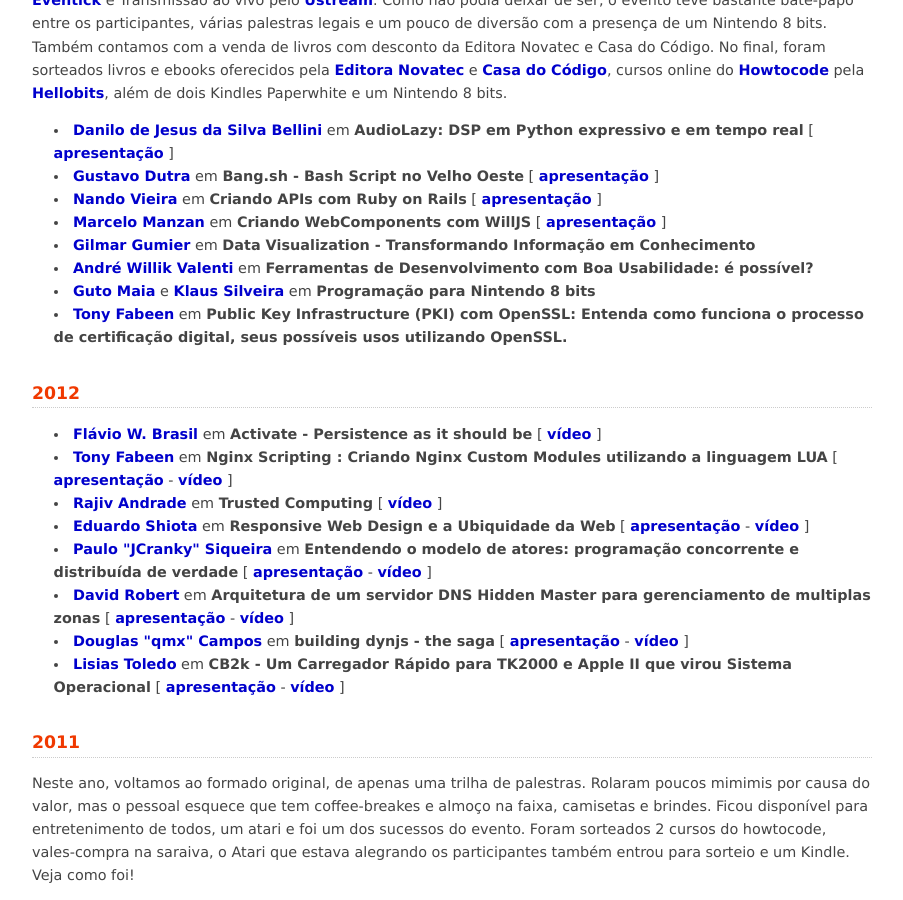
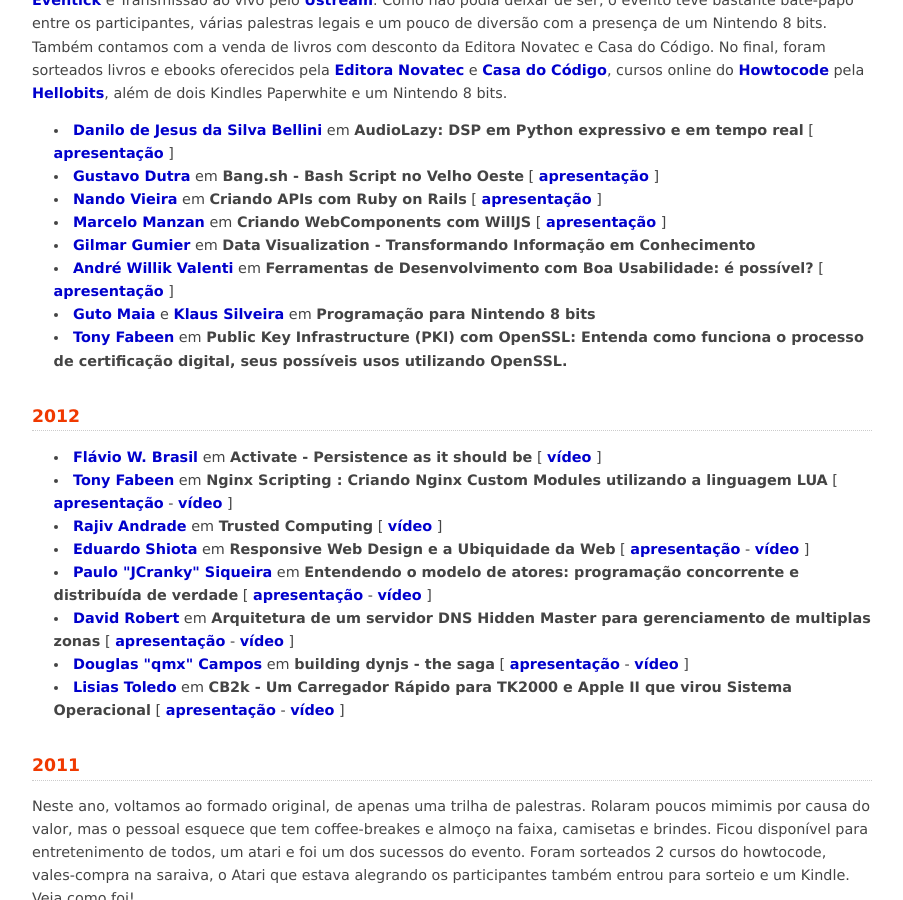
Before and after one commit to devinsampa/devinsampa.github.io, a Jekyll site: the page built from museu/index.html, in a window 1280 px wide and 900 px high, scrolled down 455 px. Shown: the whole window, without its empty margins (188-1091 px from the left). Built offline with Jekyll 4.4.1, drawn with Linux system fonts in a browser that asks for light colours.

Commit message:
apresentação andré

```diff
--- a/_includes/museu/2013.html
+++ b/_includes/museu/2013.html
@@ -27,7 +27,7 @@
 		</li>
 		<li>
 			<a href='http://twitter.com/awvFi' title='Siga André Willik Valenti no Twitter'>André Willik Valenti</a> em
-			<strong>Ferramentas de Desenvolvimento com Boa Usabilidade: é possível?</strong>
+			<strong>Ferramentas de Desenvolvimento com Boa Usabilidade: é possível?</strong> [ <a href='http://www.slideshare.net/AndrFi/usabilidade-de-ferramentas' class='apresentacao' title='Apresentação sobre Ferramentas de Desenvolvimento com Boa Usabilidade: é possível?'>apresentação</a> ]
 		</li>
 		<li>
 			<a href='http://twitter.com/gutomaia' title='Siga Guto Maia no Twitter'>Guto Maia</a> e <a href='http://twitter.com/klaussilveira' title='Siga Klaus Silveira no Twitter'>Klaus Silveira</a> em
```
